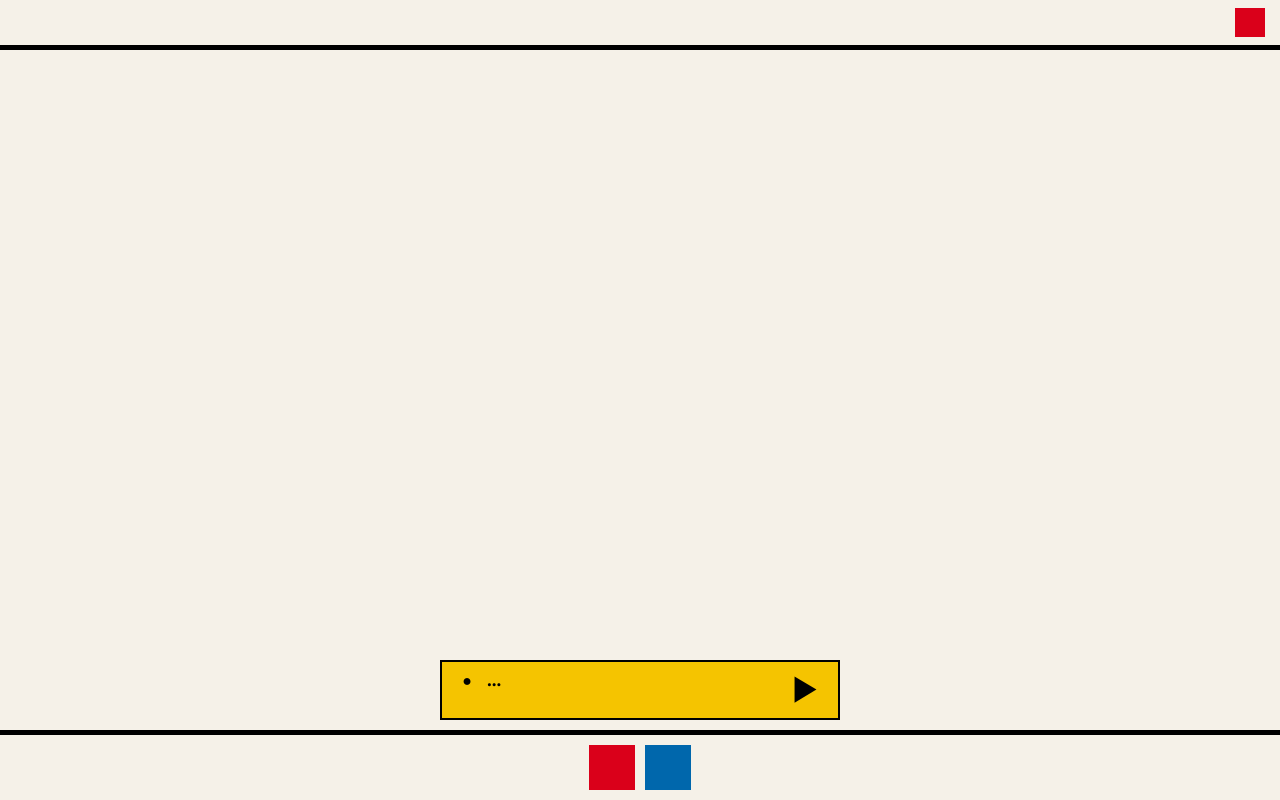
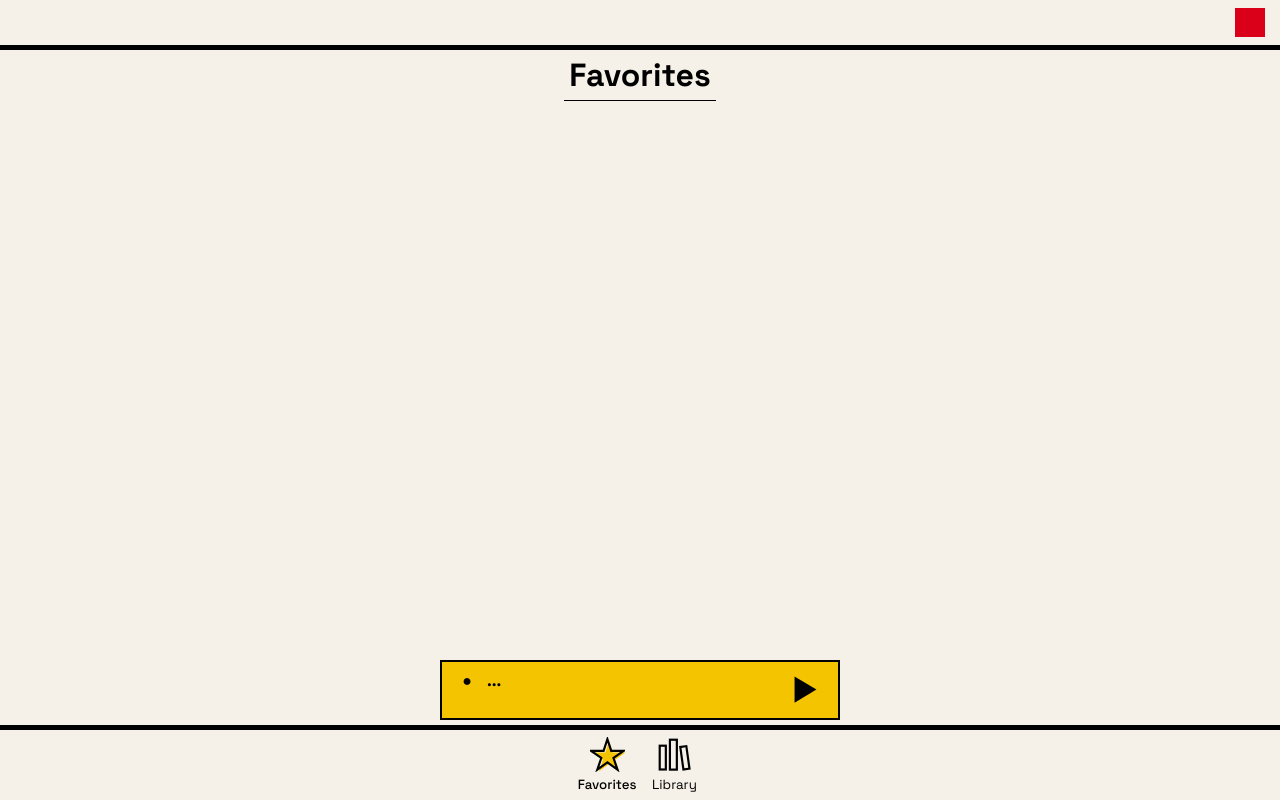
Before and after one commit to EduardoH0/radio-player, a website built with Vite: page index.html in a window 1280 px wide. Built offline with nearby package versions, Linux system fonts and the light colour scheme.

Commit message:
Adds view buttons and headers #11

```diff
--- a/index.html
+++ b/index.html
@@ -14,20 +14,58 @@
         </div>
 
         <div id="views">
-            <div id="favorite-view" class="view active">
-                <div class="stations" id="favorite-stations"></div>
+            <div id="favorite-view" class="view">
+                <div class="view-header">
+                    <h1 class="view-title" id="favorite-view-title">Favorites</h1>
+                </div>
+                <div class="view-content">
+                    <div class="stations" id="favorite-stations"></div>
+                </div>
             </div>
             <div id="library-view" class="view">
-                <div class="collections" id="collections"></div>
+                <div class="view-header">
+                    <h1 class="view-title" id="library-view-title">Library</h1>
+                </div>
+                <div class="view-content">
+                    <div class="collections" id="collections"></div>
+                </div>
             </div>
             <div id="collection-view" class="view">
-                <div class="stations" id="collection-stations"></div>
+                <div class="view-header">
+                    <h1 class="view-title" id="collection-view-title"></h1>
+                </div>
+                <div class="view-content">
+                    <div class="stations" id="collection-stations"></div>
+                </div>
             </div>
         </div>
 
         <div class="nav" id="bottom-nav">
-            <button class="bottom-nav-btn" id="my-favorites-btn"></button>
-            <button class="bottom-nav-btn" id="my-library-btn"></button>
+            <button class="bottom-nav-btn view-btn" id="favorite-view-btn">
+                <svg xmlns="http://www.w3.org/2000/svg" viewBox="0 0 512 512">
+                    <g transform="translate(25 25)">
+                        <path id="star-fill" d="M496 203.3H312.36L256 32l-56.36 171.3H16l150.21 105.4-58.5 171.3L256 373.84 404.29 480l-58.61-171.3Z"
+                            fill="none" stroke="none" stroke-width="32px"/>
+                    </g>
+                    <path d="M496 203.3H312.36L256 32l-56.36 171.3H16l150.21 105.4-58.5 171.3L256 373.84 404.29 480l-58.61-171.3Z"
+                        fill="none" stroke="currentColor" stroke-width="32px"/>
+                </svg>
+                <span>Favorites</span>
+            </button>
+            <button class="bottom-nav-btn view-btn" id="library-view-btn">
+                <svg xmlns="http://www.w3.org/2000/svg" viewBox="0 0 512 512">
+                    <g transform="translate(20 25)">
+                        <rect id="book-1-fill" x="40" y="128" width="90" height="350" fill="none" stroke="none" stroke-width="32px"/>
+                        <rect id="book-2-fill" x="190" y="40" width="102" height="440" fill="none" stroke="none" stroke-width="32px"/>
+                    </g>
+                    <rect x="40" y="128" width="90" height="350" fill="none" stroke="currentColor" stroke-width="32px"/>
+                    <rect x="190" y="40" width="102" height="440" fill="none" stroke="currentColor" stroke-width="32px"/>
+                    <g transform="rotate(-8 303 420)">
+                        <rect x="380" y="155" width="90" height="335" fill="none" stroke="currentColor" stroke-width="32px"/>
+                    </g>
+                </svg>
+                <span>Library</span>
+            </button>
         </div>
 
         <div id="player">
--- a/src/app.ts
+++ b/src/app.ts
@@ -39,12 +39,14 @@ export class App {
         this.library = loadLibrary();
 
         this.favoritesView = new StationListView(
+            document.querySelector<HTMLDivElement>("#favorite-view-title")!,
             document.querySelector<HTMLDivElement>("#favorite-stations")!,
             station => { void this.selectStation(station); },
             station => { this.openStationMenu(station, { inCollectionId: null }) }
         );
 
         this.collectionStationsView = new StationListView(
+            document.querySelector<HTMLDivElement>("#collection-view-title")!,
             document.querySelector<HTMLDivElement>("#collection-stations")!,
             station => { void this.selectStation(station); },
             station => { this.openStationMenu(station, { inCollectionId: this.openCollectionId }) }
@@ -67,10 +69,10 @@ export class App {
     }
 
     private attachNavigation():void {
-        document.querySelector<HTMLButtonElement>("#my-library-btn")
+        document.querySelector<HTMLButtonElement>("#library-view-btn")
             ?.addEventListener("click", () => { this.handleLibraryClick(); });
 
-        document.querySelector<HTMLButtonElement>("#my-favorites-btn")
+        document.querySelector<HTMLButtonElement>("#favorite-view-btn")
             ?.addEventListener("click", () => {
                 this.activeCollectionId = null;
                 this.viewManager.show("favorites");
@@ -103,13 +105,15 @@ export class App {
         this.favoritesView.render(
             this.library.getCollectionStations(FAVORITES_COLLECTION_ID),
             this.activeStationId,
+            "Favorites"
         );
     }
 
     private renderCollection(collectionId: string): void {
         this.collectionStationsView.render(
             this.library.getCollectionStations(collectionId),
-            this.activeStationId
+            this.activeStationId,
+            this.library.getCollectionName(collectionId)
         );
     }
 
--- a/src/models/radio-library.ts
+++ b/src/models/radio-library.ts
@@ -42,6 +42,16 @@ export class RadioLibrary {
         return this.collections.find(
             collection => collection.id === id
         );
+    }
+
+    getCollectionName(id: string): string {
+        if (id === ALL_STATIONS_COLLECTION_ID) {
+            return "All Stations";
+        }
+
+        return this.collections.find(
+            collection => collection.id === id
+        )?.name ?? "";
     }
 
     getCollectionStations(collectionId: string): RadioStation[] {
--- a/src/style.css
+++ b/src/style.css
@@ -91,7 +91,7 @@ button {
 }
 #bottom-nav {
     width: 100%;
-    height: 70px;
+    height: 75px;
     border-top: 5px solid var(--color-1);
 
     display: flex;
@@ -100,14 +100,25 @@ button {
     gap: 10px;
 }
 .bottom-nav-btn {
-    height: 80%;
+    height: 90%;
     aspect-ratio: 1/1;
+
+    display: flex;
+    flex-direction: column;
+    align-items: center;
+    gap: 4px;
 }
-#my-favorites-btn {
-    background-color: var(--color-6);
+.view-btn.active {
+    font-weight: 500;
 }
-#my-library-btn {
-    background-color: var(--color-5);
+#favorite-view-btn.active svg #star-fill {
+    fill: var(--color-4);
+}
+#library-view-btn.active svg #book-1-fill {
+    fill: var(--color-5);
+}
+#library-view-btn.active svg #book-2-fill {
+    fill: var(--color-6);
 }
 
 #views{
@@ -120,18 +131,26 @@ button {
     display: none;
     position: relative;
     height: 100%;
+}
+.view.active {
+    display: block;
+}
+.view-header {
+    padding: 5px;
+    border-bottom: 1px solid var(--color-1);
+}
+.view-content {
+    position: relative;
+    height: 100%;
     --padding-x: 4px;
-    padding: 20px var(--padding-x) 100px;
+    padding: 10px var(--padding-x) 140px;
     box-sizing: border-box;
 
     overflow-y: auto;
     overscroll-behavior-y: contain; /* prevent scroll from propagating */
 }
-.view::-webkit-scrollbar {
+.view-content::-webkit-scrollbar {
     display: none;
-}
-.view.active {
-    display: block;
 }
 .stations,
 .collections {
--- a/src/views/station-list-view.ts
+++ b/src/views/station-list-view.ts
@@ -4,21 +4,28 @@ import { createStationElement } from "../elements/station-element";
 
 
 export class StationListView {
+    private readonly header: HTMLDivElement;
     private readonly container: HTMLDivElement;
     private readonly onSelect: (station: RadioStation) => void;
     private readonly onOpenActions: (station: RadioStation) => void;
 
     constructor(
+        header: HTMLDivElement,
         container: HTMLDivElement,
         onSelect: (station: RadioStation) => void,
         onOpenActions: (station: RadioStation) => void
     ) {
+        this.header = header;
         this.container = container;
         this.onSelect = onSelect;
         this.onOpenActions = onOpenActions;
     }
 
-    render(stations: RadioStation[], activeStationId: string | null): void {
+    render(
+        stations: RadioStation[],
+        activeStationId: string | null,
+        collectionName: string | null
+    ): void {
         this.container.replaceChildren();
 
         for (const station of stations) {
@@ -33,6 +40,8 @@ export class StationListView {
 
             this.container.appendChild(element);
         }
+
+        this.header.textContent = collectionName;
     }
 }
 
--- a/src/views/view-manager.ts
+++ b/src/views/view-manager.ts
@@ -7,10 +7,16 @@ const VIEW_SELECTORS: Record<ViewMode, string> = {
     collection: "#collection-view"
 };
 
+const VIEW_BUTTONS_SELECTORS: Record<ViewMode, string> = {
+    favorites: "#favorite-view-btn",
+    library: "#library-view-btn",
+    collection: "#library-view-btn"
+}
+
 export class ViewManager {
-    private current: ViewMode = "favorites";
+    private current: ViewMode | null = null;
 
-    get mode(): ViewMode {
+    get mode(): ViewMode | null {
         return this.current;
     }
 
@@ -24,7 +30,11 @@ export class ViewManager {
         document.querySelectorAll(".view.active").forEach(view => {
             view.classList.remove("active");
         });
+        document.querySelectorAll(".view-btn.active").forEach(viewBtn => {
+            viewBtn.classList.remove("active");
+        });
 
         document.querySelector(VIEW_SELECTORS[mode])?.classList.add("active");
+        document.querySelector(VIEW_BUTTONS_SELECTORS[mode])?.classList.add("active");
     }
 }
```
